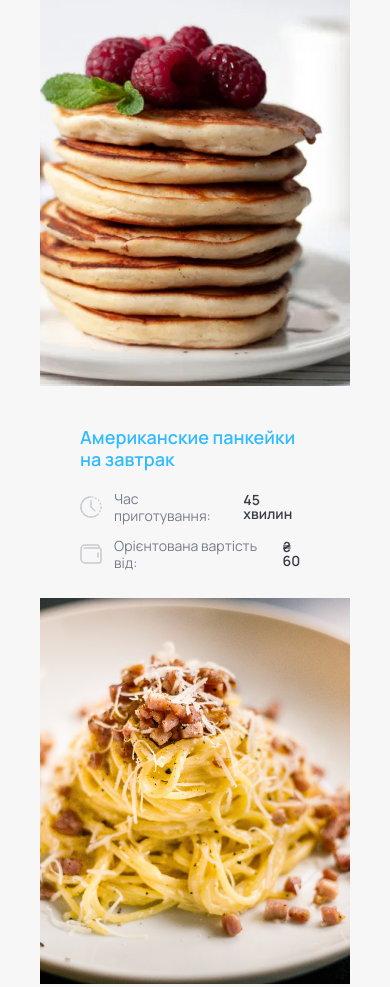
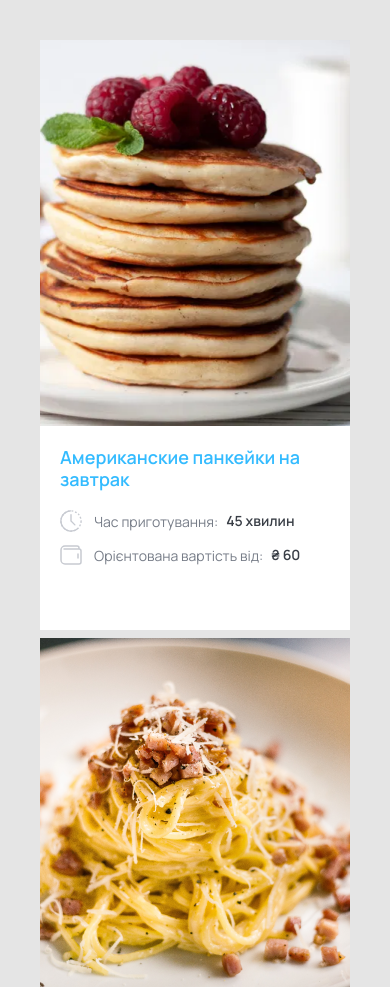
Before and after one commit to sanyaswb/homework_04_flex, a plain HTML site: page index.html in a window 390 px wide. Shown: the top 987 px of the page. Drawn offline with Linux system fonts and the light colour scheme.

Commit message:
flex-adaptive

```diff
--- a/styles.css
+++ b/styles.css
@@ -6,7 +6,7 @@
 }
 
 body {
-	background: #F7F7F8;
+	background: #E5E5E5;
 }
 
 .main {
@@ -14,13 +14,15 @@ body {
 	max-width: 1440px;
 	width: 100%;
 	margin: 0 auto;
-	padding: 0 40px;
+	padding: 40px;
 	flex-wrap: wrap;
 	column-gap: 8px;
 	row-gap: 8px;
+	justify-content: center;
 }
 
 .item {
+	background-color: white;
 	display: flex;
 	flex-direction: column;
 	height: 590px;
@@ -135,5 +137,24 @@ body {
 }
 
 @media screen and (max-width: 1439px) {
+	.item_big {
+		width: 334px;
+	}
+}
 
+
+@media screen and (max-width: 1114px) {
+	.item {
+		width: 250px;
+	}
+
+	.item__content {
+		padding: 20px;
+	}
 }
+
+@media screen and (max-width: 604px) {
+	.item {
+		width: 676px;
+	}
+}
```
Also changed, not shown: 1 other file.
